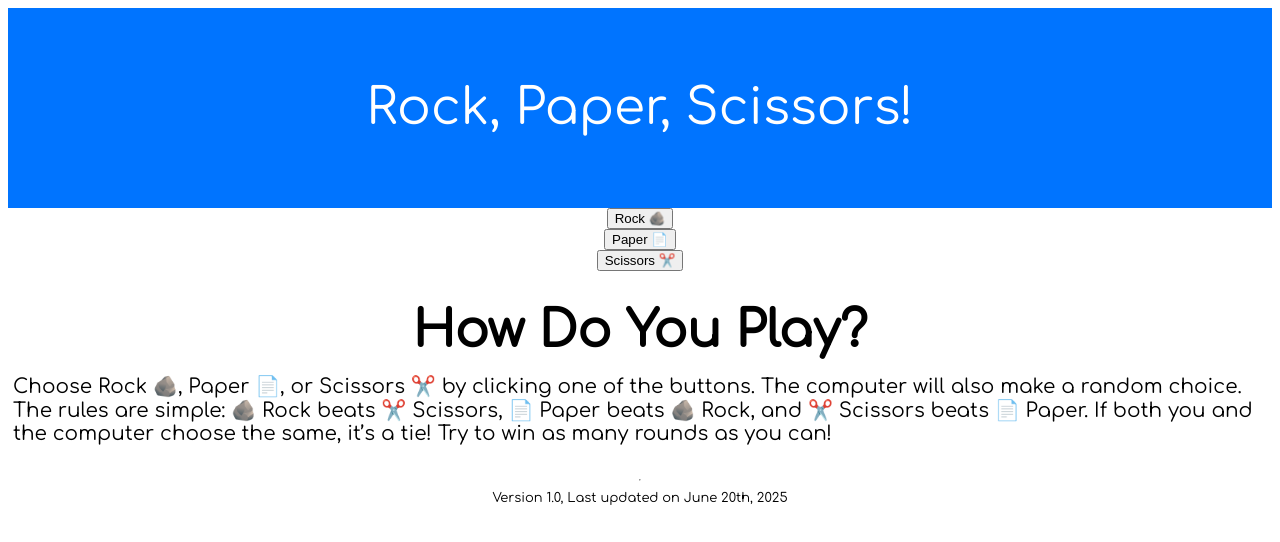
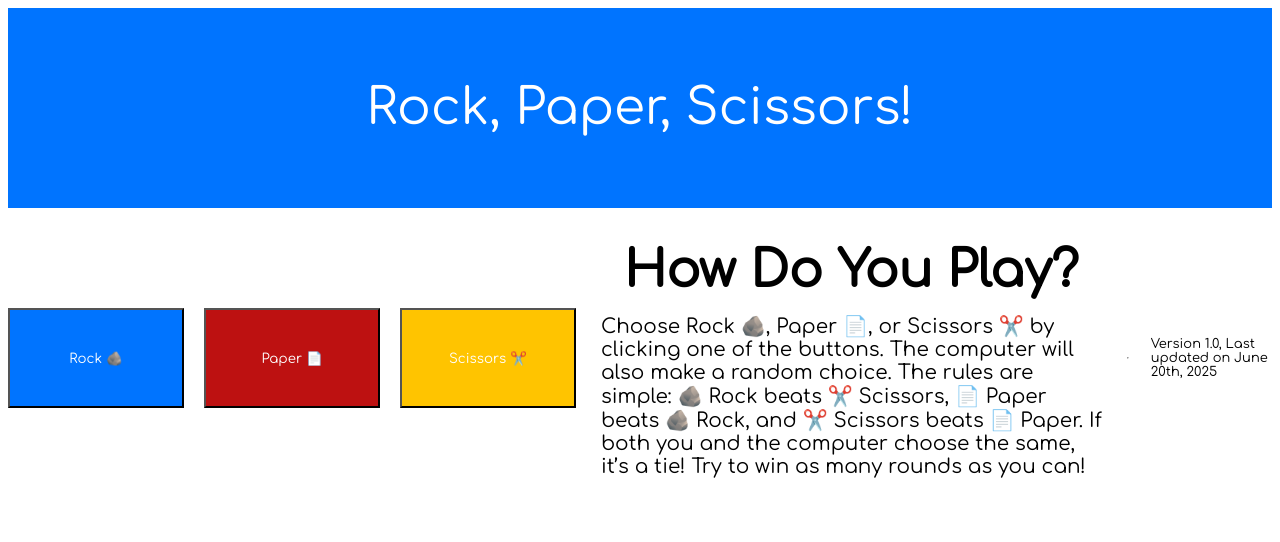
Before and after one commit to PCK49/vsropasc-1, a plain HTML site: page index.html in a window 1280 px wide. Drawn offline with Linux system fonts and the light colour scheme.

Commit message:
Update style.css

```diff
--- a/style.css
+++ b/style.css
@@ -21,6 +21,12 @@
   height: 200px;
   width: 100%;
 }
+.container.controls {
+  flex-direction: row;
+  width: 100%;
+  gap: 20px;
+  margin-top:50px;
+}
 sub {
   font-family: 'Comfortaa', sans-serif;
   color: black;
@@ -40,3 +46,29 @@ p {
   font-size: 20px;
   margin: 5px;
 }
+.button {
+  font-family: 'Comfortaa', sans-serif;
+  color: white;
+  padding: 10px;
+  width:400px;
+  height:100px;
+  transition: background-color 0.5s ease;
+}
+.button.rock {
+  background-color: #0074ff;
+}
+.button.paper {
+  background-color: #bd1111;
+}
+.button.scissors {
+  background-color: #ffc400;
+}
+.button.rock:hover {
+  background-color: #005fcc;
+}
+.button.paper:hover {
+  background-color: #9a0d0d;
+}
+.button.scissors:hover {
+  background-color: #e0a800;
+}
```
